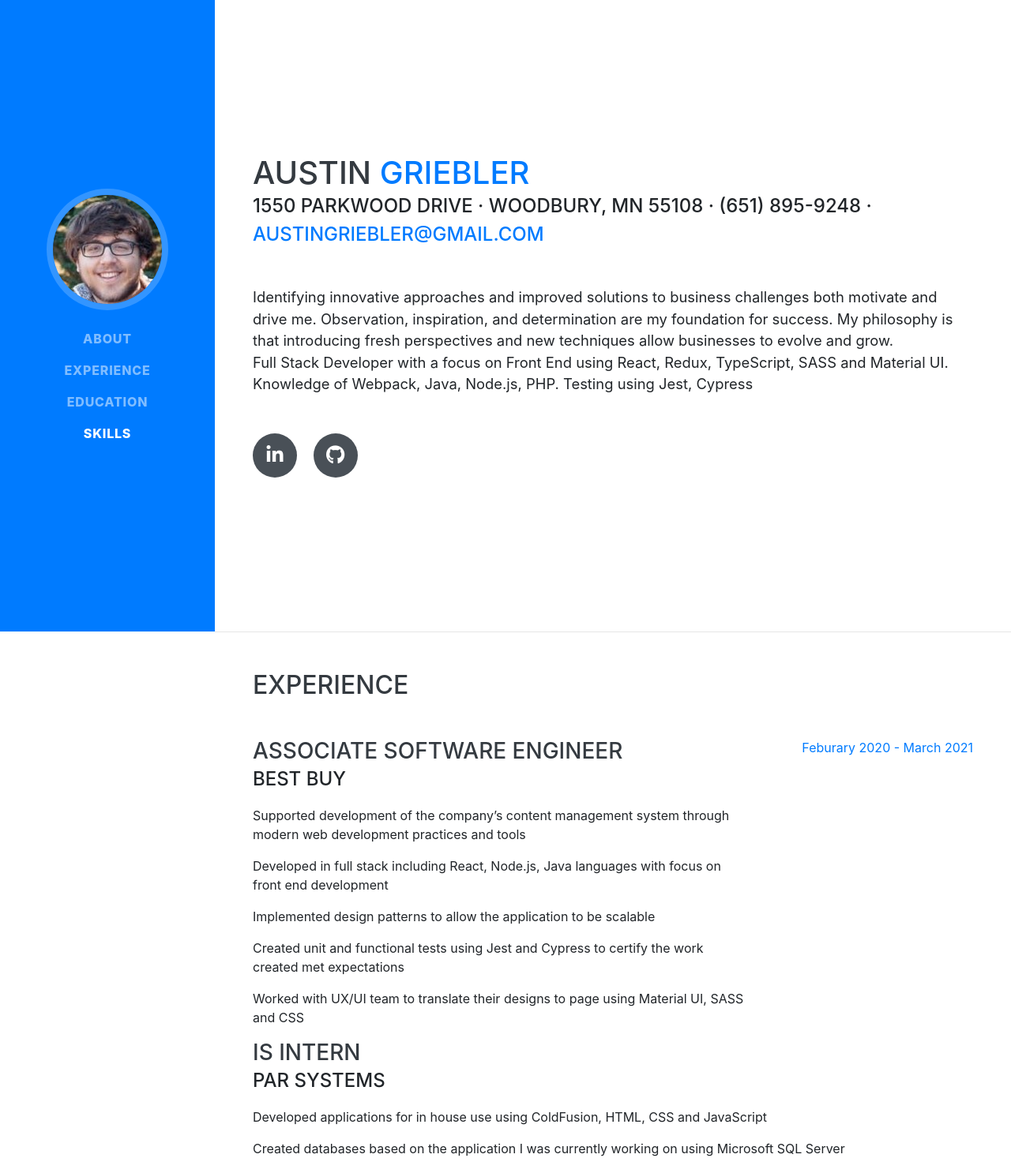
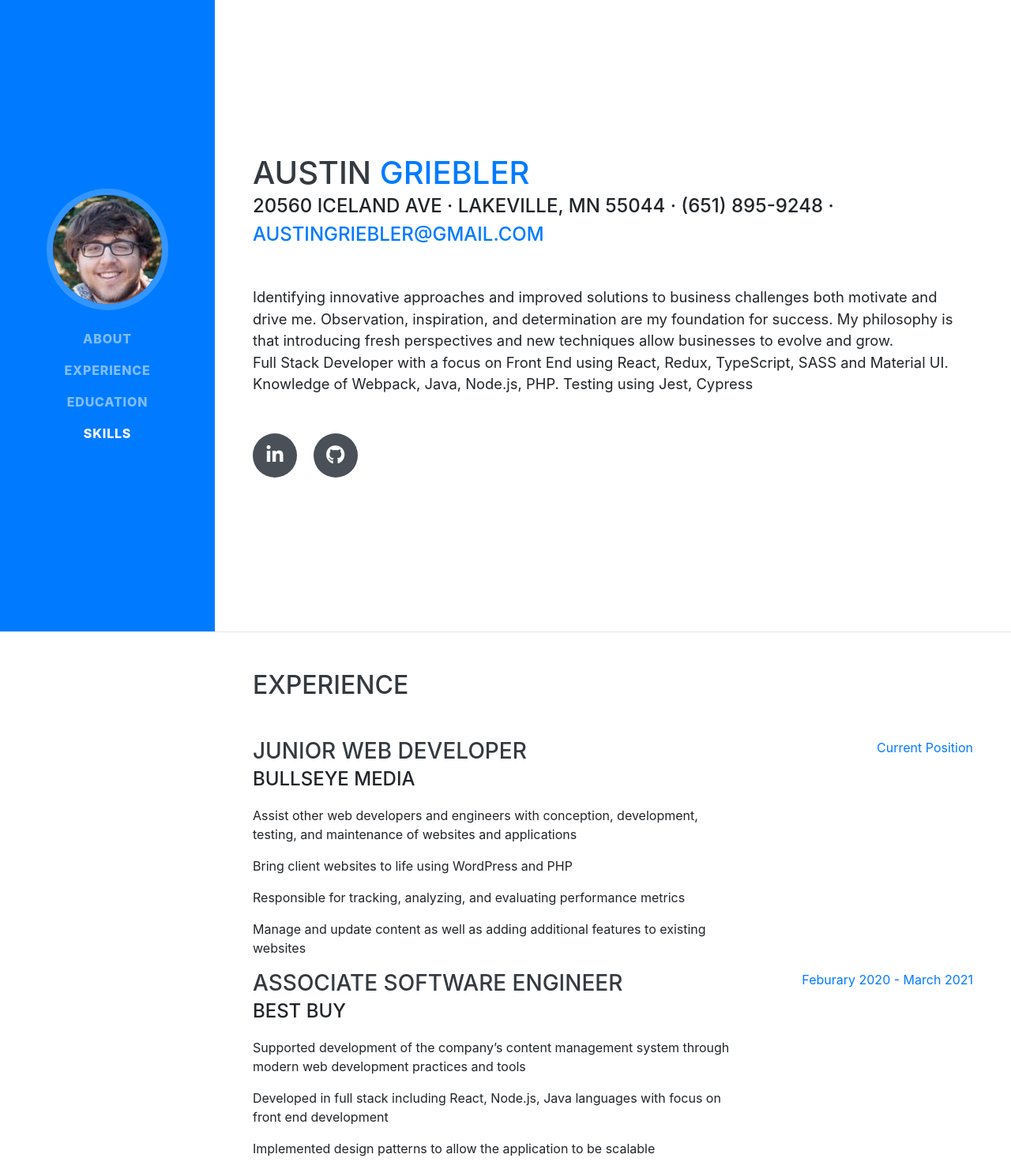
Before and after one commit to AustinGriebler/austingriebler.github.io, a website with bundled scripts: page index.html in a window 1280 px wide. Shown: the top 1486 px of the page at 79% size. Built offline with nearby package versions, Linux system fonts and the light colour scheme; a web font is replaced by a local one.

Commit message:
update address and current position

```diff
--- a/index.html
+++ b/index.html
@@ -60,7 +60,7 @@
         <h1 class="mb-0">Austin
           <span class="text-primary">Griebler</span>
         </h1>
-        <div class="subheading mb-5">1550 Parkwood Drive · Woodbury, MN 55108 · (651) 895-9248 ·
+        <div class="subheading mb-5">20560 Iceland Ave · Lakeville, MN 55044 · (651) 895-9248 ·
           <a href="mailto:austingriebler@gmail.com">austingriebler@gmail.com</a>
         </div>
         <p class="lead mb-5">Identifying innovative approaches and improved solutions to business challenges both motivate and drive me. Observation, inspiration, and determination are my foundation for success.
@@ -83,6 +83,19 @@
     <section class="resume-section p-3 p-lg-5 d-flex justify-content-center" id="experience">
       <div class="w-100">
         <h2 class="mb-5">Experience</h2>
+        <div class="resume-item d-flex flex-column flex-md-row justify-content-between">
+          <div class="resume-content">
+            <h3 class="mb-0">Junior Web Developer</h3>
+            <div class="subheading mb-3">Bullseye Media</div>
+              <p>Assist other web developers and engineers with conception, development, testing, and maintenance of websites and applications</p>
+              <p>Bring client websites to life using WordPress and PHP</p>
+              <p>Responsible for tracking, analyzing, and evaluating performance metrics</p>
+              <p>Manage and update content as well as adding additional features to existing websites</p>
+          </div>
+          <div class="resume-date text-md-right">
+            <span class="text-primary">Current Position</span>
+          </div>
+        </div>
         <div class="resume-item d-flex flex-column flex-md-row justify-content-between">
           <div class="resume-content">
             <h3 class="mb-0">Associate Software Engineer</h3>
```
